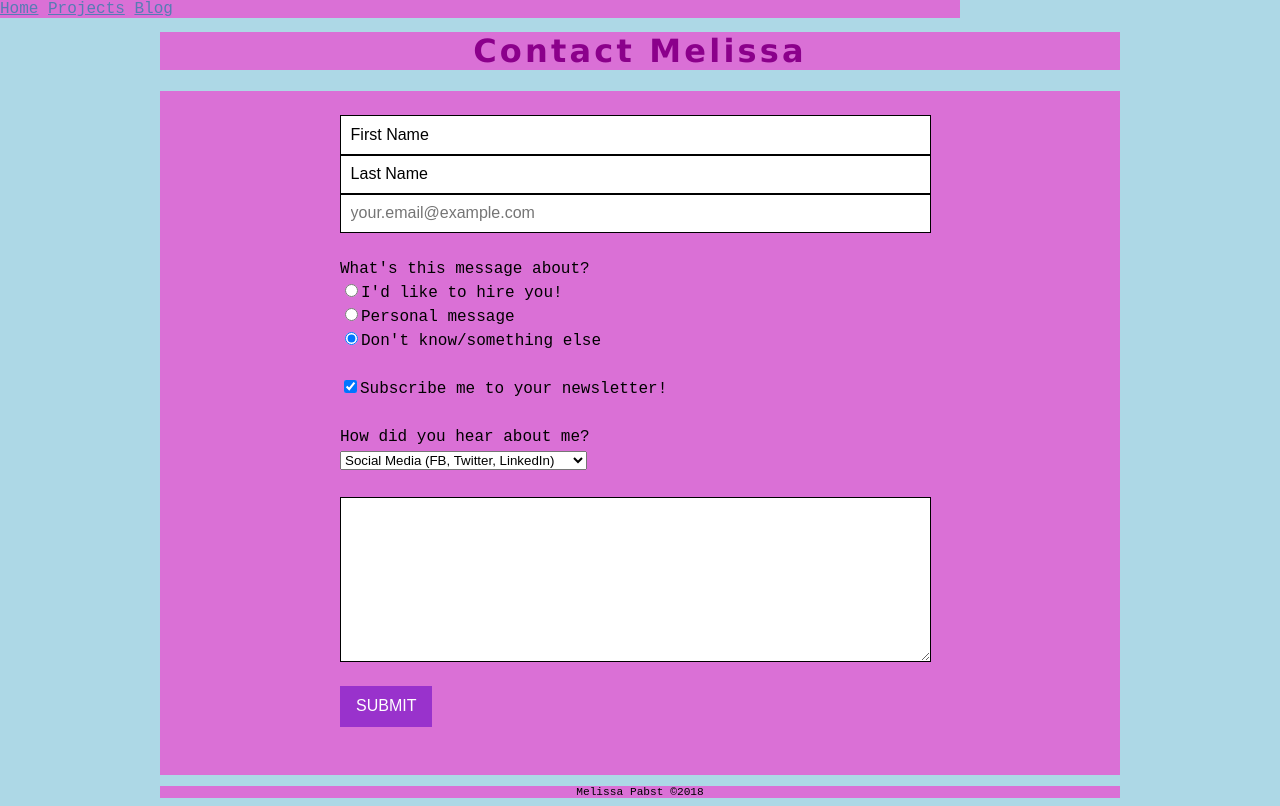
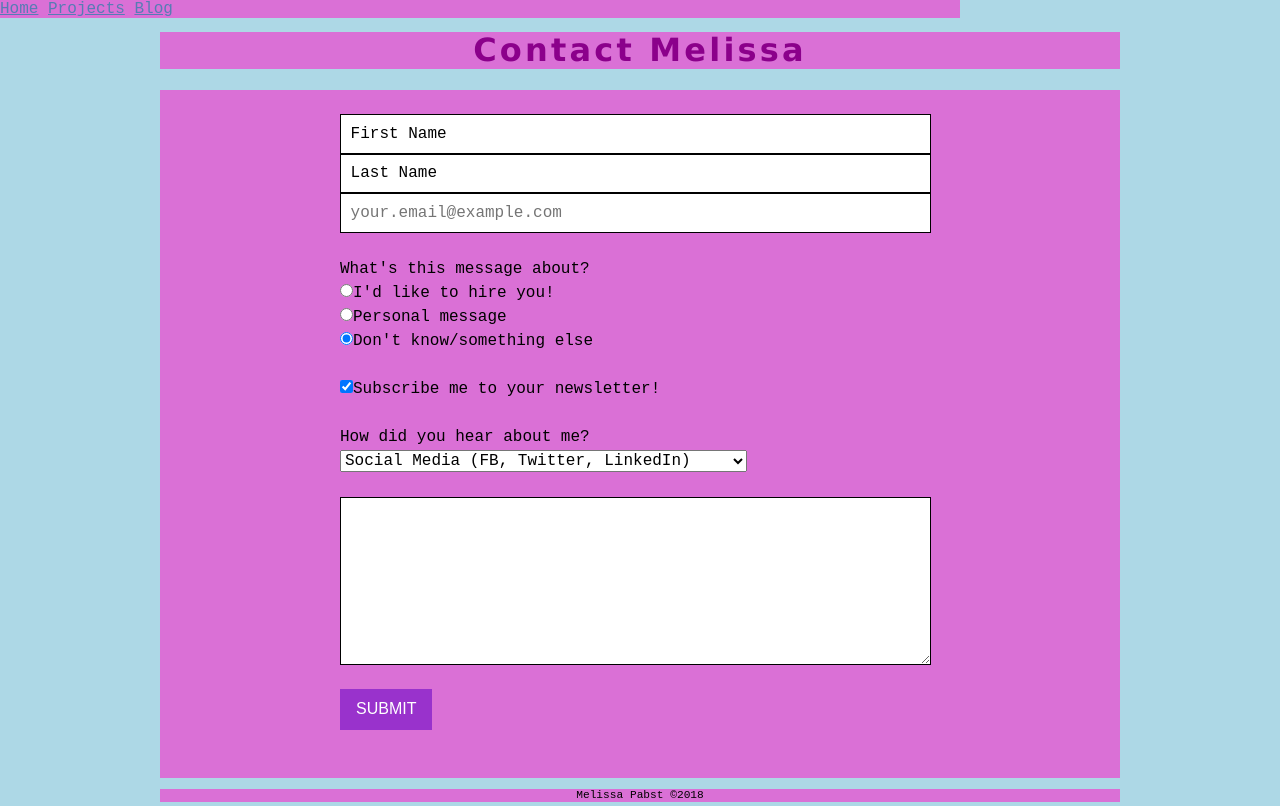
Before and after one commit to MelissaPabst/savvycoders2, a website: page contact/index.html in a window 1280 px wide. Drawn offline with nearby package versions, Linux system fonts and the light colour scheme.

Commit message:
applies normalize.css and font to h1

```diff
--- a/contact/index.html
+++ b/contact/index.html
@@ -4,7 +4,10 @@
     <meta charset="UTF-8">
     <meta name="viewport" content="width=device-width, initial-scale=1.0">
     <meta http-equiv="X-UA-Compatible" content="ie=edge">
+    <link rel="stylesheet" type="text/css" href="https://cdnjs.cloudflare.com/ajax/libs/normalize/8.0.0/normalize.css">
     <link type="text/css" rel="stylesheet" href="../css/style.css"/>
+    <link href="https://fonts.googleapis.com/css?family=Raleway" rel="stylesheet">
+
     <title>Melissa Pabst | Contact</title>
 </head>
 <body>
--- a/css/style.css
+++ b/css/style.css
@@ -65,11 +65,9 @@ body {
 div {
     font-family: 'Courier New', Courier, monospace;
     background-color: orchid;
-    /* width: 50%;
-    padding: 5px 20px;
-    margin: 300px; */
 }
 h1 {
+    font-family: 'Raleway', sans-serif;
     border-color: blueviolet;
     color:darkmagenta;
 }
```
Also changed, not shown: blog/index.html (+3 -0 lines), index.html (+1 -0 lines).
